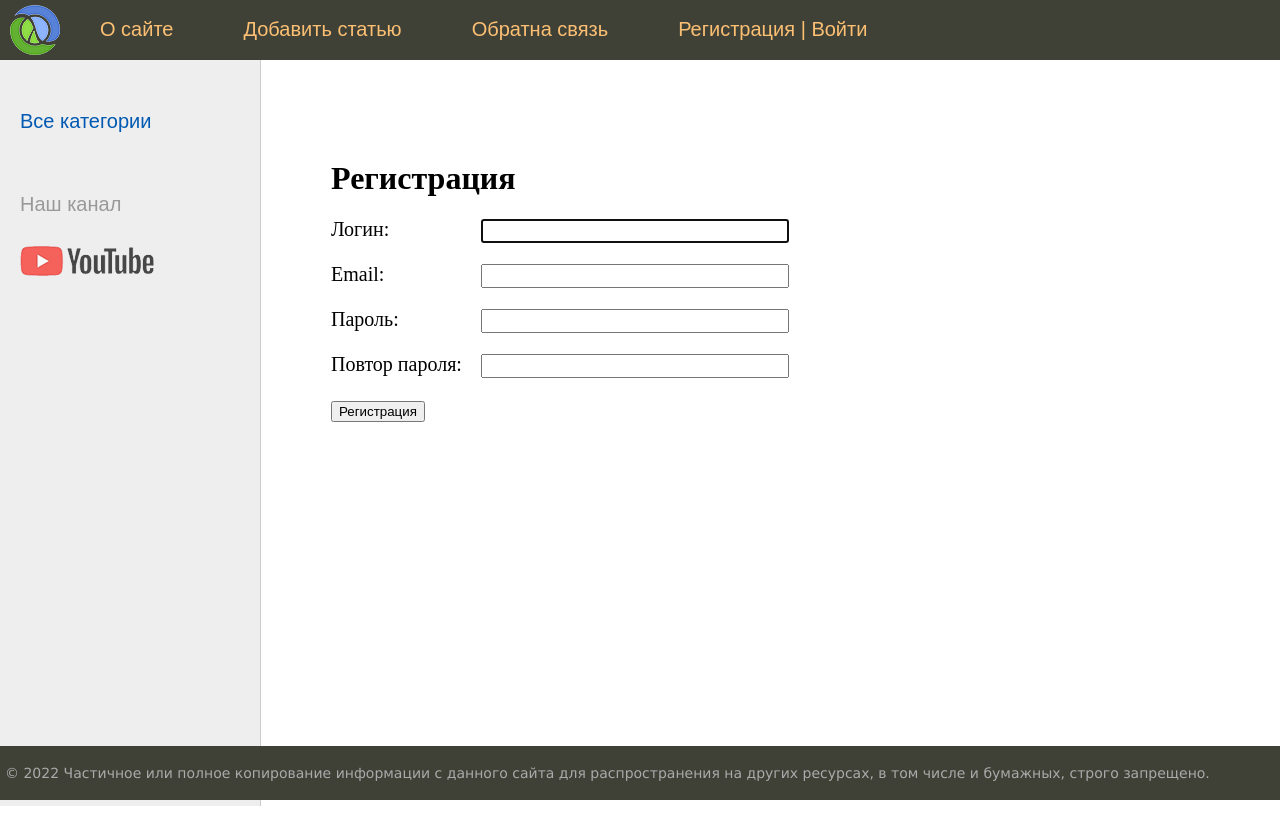
After one commit to BlackWiind/djsite, a Django app: page /register/ in a window 1280 px wide. The commit adds this page. Run offline with Django 4.2, Linux system fonts and the light colour scheme; data that the repository does not hold is empty.

Commit message:
Регистрация, авторизация

```diff
--- a/somesite/woman/forms.py
+++ b/somesite/woman/forms.py
@@ -1,4 +1,6 @@
 from django import forms
+from django.contrib.auth.forms import UserCreationForm, AuthenticationForm
+from django.contrib.auth.models import User
 from django.core.exceptions import ValidationError
 
 from .models import *
@@ -23,3 +25,19 @@ class AddPostForm(forms.ModelForm):
                 raise ValidationError('Длина превышает допустимое значение')
 
             return title
+
+
+class RegisterUserForm(UserCreationForm):
+    username = forms.CharField(label='Логин', widget=forms.TextInput(attrs={'class': 'form-input'}))
+    email = forms.EmailField(label='Email', widget=forms.EmailInput(attrs={'class': 'form-input'}))
+    password1 = forms.CharField(label='Пароль', widget=forms.PasswordInput(attrs={'class': 'form-input'}))
+    password2 = forms.CharField(label='Повтор пароля', widget=forms.PasswordInput(attrs={'class': 'form-input'}))
+
+    class Meta:
+        model = User
+        fields = ('username', 'email', 'password1', 'password2')
+
+
+class LoginUserForm(AuthenticationForm):
+    username = forms.CharField(label='Логин', widget=forms.TextInput(attrs={'class': 'form-input'}))
+    password = forms.CharField(label='Пароль', widget=forms.PasswordInput(attrs={'class': 'form-input'}))
--- a/somesite/woman/templates/woman/base.html
+++ b/somesite/woman/templates/woman/base.html
@@ -17,12 +17,14 @@
 			<ul id="mainmenu" class="mainmenu">
 			<li class="logo"><a href="{% url 'home' %}"><div class="logo"></div></a></li>
 {% for m in menu %}
-	{% if not forloop.last %}
 			<li><a href="{% url m.url_name %}">{{m.title}}</a></li>
-	{% else %}
-			<li class="last"><a href="{% url m.url_name %}">{{m.title}}</a></li>
-	{% endif %}
 {% endfor %}
+			{% if request.user.is_authenticated %}
+			<li class="last"> {{user.username}} | <a href="{% url 'logout' %}">Выйти</a> </li>
+			{% endif %}
+			<li class="last>">
+				<a href="{% url 'register' %}">Регистрация</a> | <a href="{% url 'login' %}">Войти</a>
+			</li>
 			</ul>
 			<div class="clear"></div>
 		</div>
--- /dev/null
+++ b/somesite/woman/templates/woman/register.html
@@ -0,0 +1,16 @@
+{% extends 'woman/base.html' %}
+
+{% block content %}
+<h1>{{title}}</h1>
+
+<form method="post">
+   {% csrf_token %}
+
+{% for f in form %}
+   <p><label class="form-label" for="{{ f.id_for_label }}">{{ f.label }}:</label>{{ f }} </p>
+   <div class="form-error">{{ f.errors }}</div>
+{% endfor %}
+   <button type="submit">Регистрация</button>
+
+</form>
+{% endblock %}
--- a/somesite/woman/urls.py
+++ b/somesite/woman/urls.py
@@ -7,7 +7,9 @@ urlpatterns = [
     path('about/', about, name='about'),
     path('addpage/', AddPage.as_view(), name='add_page'),
     path('contact/', contact, name='contact'),
-    path('login/', login, name='login'),
+    path('register/', RegisterUser.as_view(), name='register'),
+    path('login/', LoginUser.as_view(), name='login'),
+    path('logout/', logout_user, name='logout'),
     path('post/<slug:post_slug>/', ShowPost.as_view(), name='post'),
     path('category/<slug:cat_slug>/', WomanCategory.as_view(), name='category'),
 ]
--- a/somesite/woman/utils.py
+++ b/somesite/woman/utils.py
@@ -5,7 +5,6 @@ from .models import Category
 menu = [{'title': 'О сайте', 'url_name': 'about'},
         {'title': 'Добавить статью', 'url_name': 'add_page'},
         {'title': 'Обратна связь', 'url_name': 'contact'},
-        {'title': 'Войти', 'url_name': 'login'},
         ]
 
 
--- a/somesite/woman/views.py
+++ b/somesite/woman/views.py
@@ -1,9 +1,13 @@
+from django.contrib.auth import logout, login
+from django.contrib.auth.forms import UserCreationForm, AuthenticationForm
 from django.contrib.auth.mixins import LoginRequiredMixin
+from django.contrib.auth.views import LoginView
 from django.http import HttpResponse, HttpResponseNotFound, Http404
 from django.shortcuts import render, redirect, get_object_or_404
+from django.urls import reverse_lazy
 from django.views.generic import ListView, DetailView, CreateView
 
-from .forms import AddPostForm
+from .forms import AddPostForm, RegisterUserForm, LoginUserForm
 from .models import *
 from .utils import *
 
@@ -66,8 +70,8 @@ def contact(request):
     return HttpResponse("Обратная связь")
 
 
-def login(request):
-    return HttpResponse("Авторизация")
+# def login(request):
+#     return HttpResponse("Авторизация")
 
 
 def pageNotFound(request, exception):
@@ -113,17 +117,36 @@ class WomanCategory(DataMixin, ListView):
     def get_queryset(self):
         return Woman.objects.filter(cat__slug=self.kwargs['cat_slug'], is_published=True)
 
-# def show_category(request, cat_slug):
-#     posts = Woman.objects.filter(cat__slug=cat_slug)
-#
-#     if len(posts) == 0:
-#         raise Http404()
-#
-#     context = {
-#         'posts': posts,
-#         'menu': menu,
-#         'title': 'Отображение по категориям',
-#         'cat_selected': cat_slug,
-#
-#     }
-#     return render(request, 'woman/index.html', context=context)
+
+class RegisterUser(DataMixin, CreateView):
+    form_class = RegisterUserForm
+    template_name = 'woman/register.html'
+    success_url = reverse_lazy('login')
+
+    def get_context_data(self, *, object_list=None, **kwargs):
+        context = super().get_context_data(**kwargs)
+        c_def = self.get_user_context(title='Регистрация')
+        return dict(list(context.items()) + list(c_def.items()))
+
+    def form_valid(self, form):
+        user = form.save
+        login(self.request, user)
+        return redirect('home')
+
+
+class LoginUser(DataMixin, LoginView):
+    form_class = LoginUserForm
+    template_name = 'woman/login.html'
+
+    def get_context_data(self, *, object_list=None, **kwargs):
+        context = super().get_context_data(**kwargs)
+        c_def = self.get_user_context(title='Авторизация')
+        return dict(list(context.items()) + list(c_def.items()))
+
+    def get_success_url(self):
+        return reverse_lazy('home')
+
+
+def logout_user(request):
+    logout(request)
+    return redirect('home')
```
Also changed, not shown: somesite/woman/templates/woman/login.html (added, +18 -0 lines).
